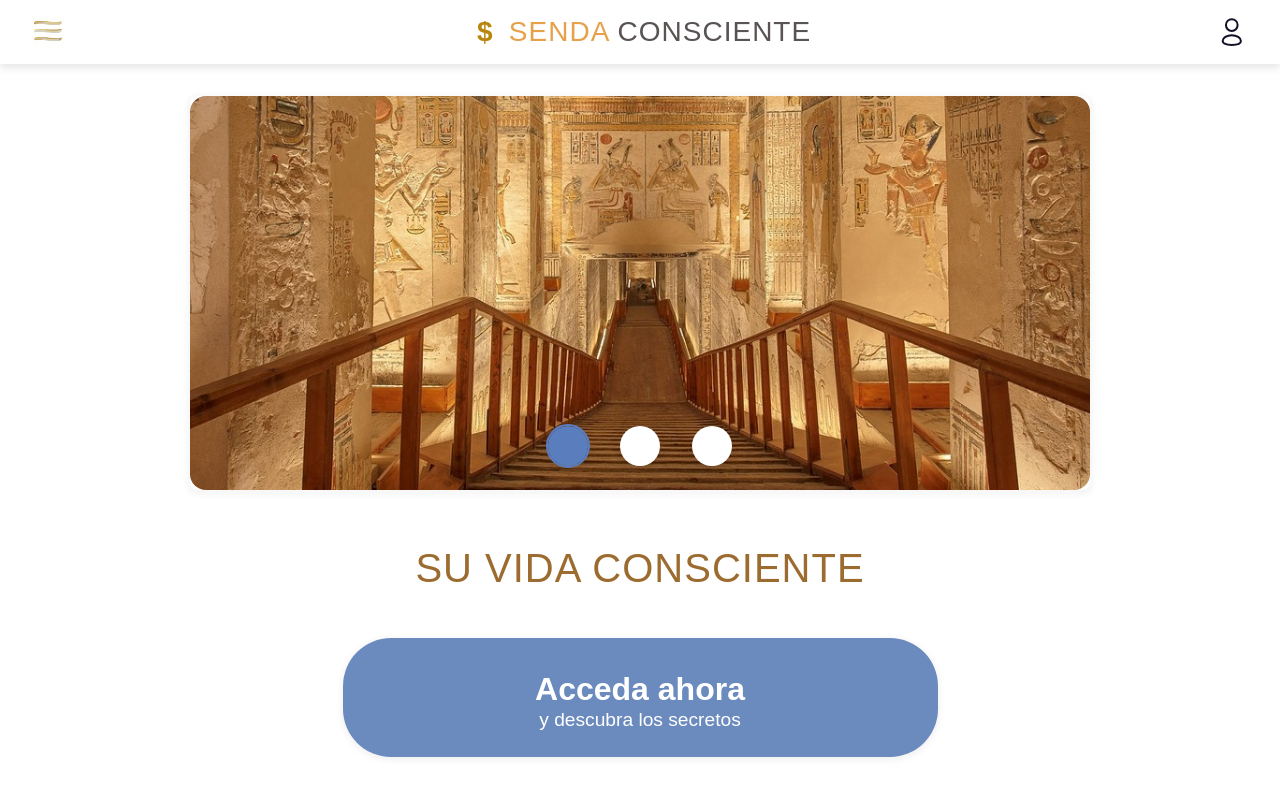
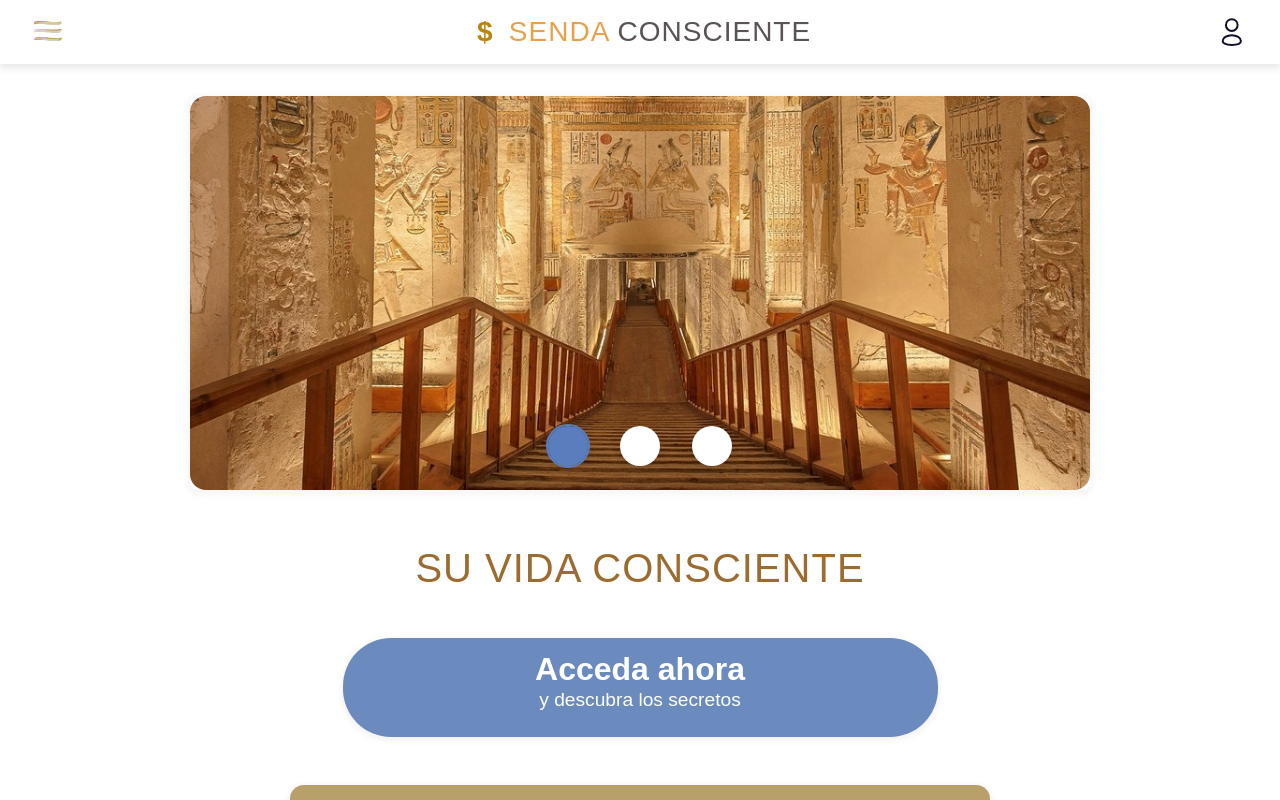
Before and after one commit to orbimatrix/Conscious-path, a Next.js app: page / in a window 1280 px wide. Shown: the top 800 px of the page. Built offline with nearby package versions, Linux system fonts and the light colour scheme.

Commit message:
Update styles in globals.css for PathAwakeningSection: adjust padding, modify icon dimensions, and change background color for improved visual consistency.

```diff
--- a/src/app/globals.css
+++ b/src/app/globals.css
@@ -143,7 +143,7 @@ body {
   color: #fff;
   border: none;
   border-radius: 48px;
-  padding: 32px 0 24px 0;
+  padding: 12px 0 24px 0;
   width: 85%;
   max-width: 600px;
   font-family: inherit;
```
